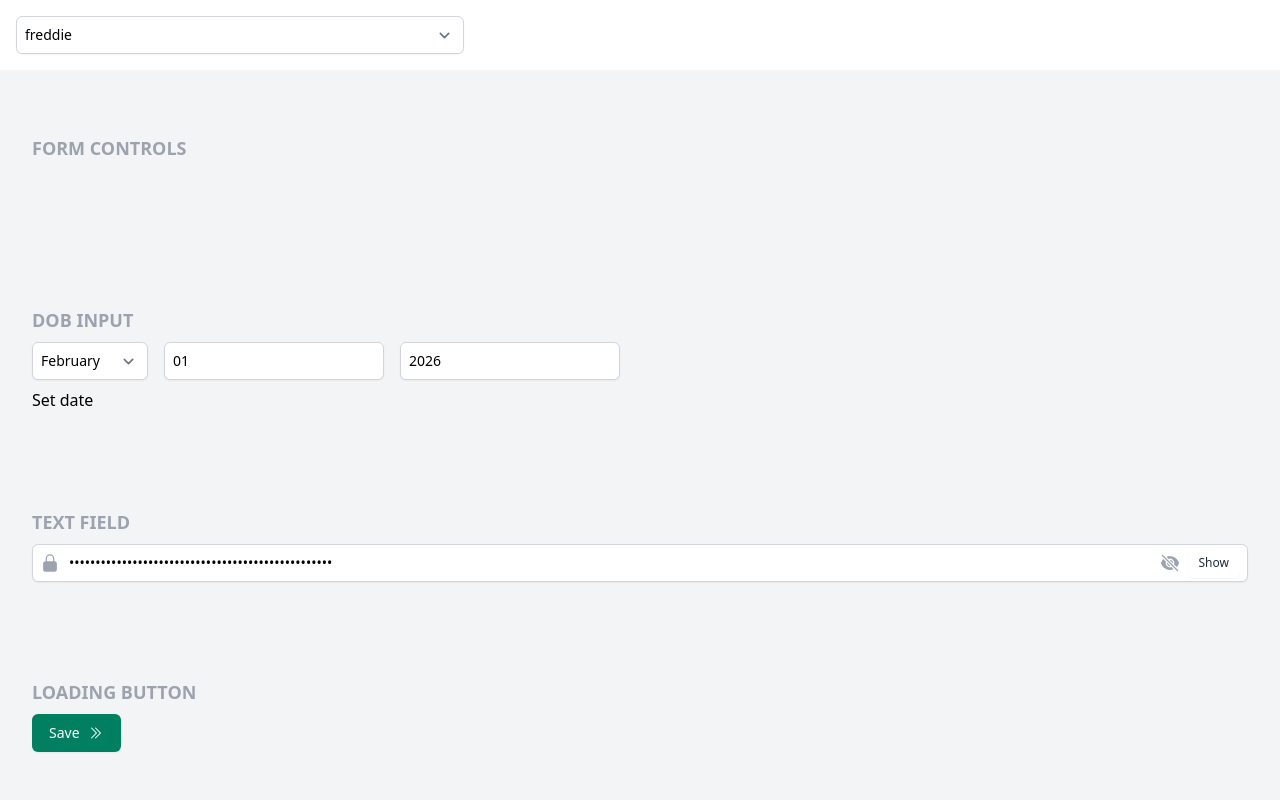
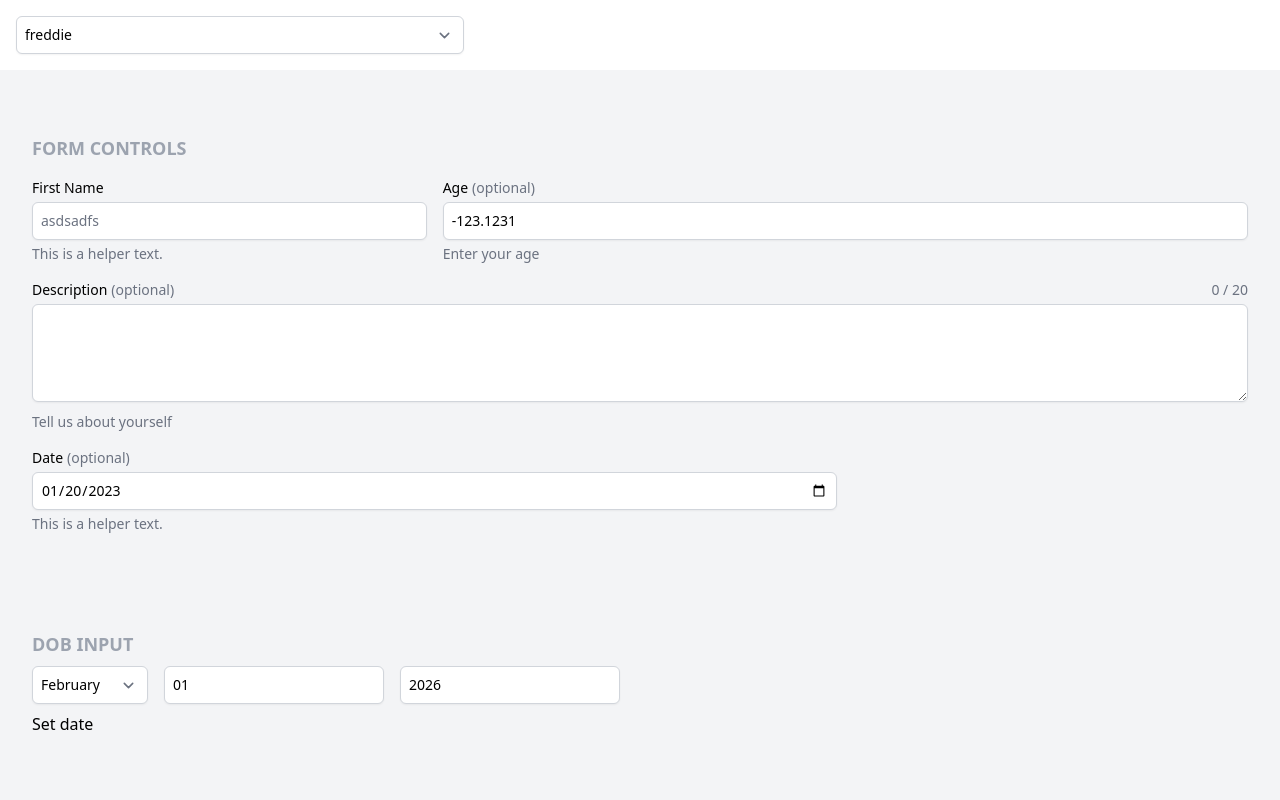
Before and after one commit to ericchernuka/atoms, a React (Vite) app: page / in a window 1280 px wide. Shown: the top 800 px of the page. Built offline with nearby package versions, Linux system fonts and the light colour scheme; what tailwindcss-radix would draw is missing.

Commit message:
feat: updates form error messages

```diff
--- a/plugin/brands.json
+++ b/plugin/brands.json
@@ -3,7 +3,8 @@
     "focused": "rgb(69, 143, 255)",
     "action-primary": "rgb(21, 27, 255)",
     "action-primary-hovered": "rgb(81, 86, 255)",
-    "action-primary-pressed": "rgb(81, 86, 255)"
+    "action-primary-pressed": "rgb(81, 86, 255)",
+    "critical-dark": "rgb(128, 0, 0)"
   },
   "freddie": {
     "focused": "rgb(0, 128, 96)",
--- a/src/forms/FormControl.tsx
+++ b/src/forms/FormControl.tsx
@@ -58,7 +58,7 @@ interface FormControlContext extends FormControlOptions {
 }
 
 type FormControlProviderContext = Omit<
-  ReturnType<typeof useFormControlProvider>,
+  ReturnType<typeof useFormControlProviderProps>,
   "getRootProps" | "htmlProps"
 >;
 
@@ -79,14 +79,14 @@ export const buildAccessibleIds = (id: string, prefixFallback?: boolean) => {
   };
 };
 
-const useFormControlProvider = (props: FormControlContext) => {
+const useFormControlProviderProps = (props: FormControlContext) => {
   const { id: idProp, required = true, isInvalid, disabled, readOnly } = props;
 
   // Generate all the required ids
   const uuid = useId();
   const { id, feedbackId, helpTextId, labelId } = buildAccessibleIds(
     idProp ?? uuid,
-    Boolean(idProp)
+    !Boolean(idProp)
   );
 
   /**
@@ -183,7 +183,7 @@ export interface FormControlProps
 
 export const FormControl = forwardRef<FormControlElement, FormControlProps>(
   function FormControl(props, forwardedRef) {
-    const context = useFormControlProvider(props);
+    const context = useFormControlProviderProps(props);
 
     return (
       <FormControlContext.Provider value={context}>
@@ -191,7 +191,9 @@ export const FormControl = forwardRef<FormControlElement, FormControlProps>(
           role="group"
           className={clsx("space-y-1", props.className)}
           ref={forwardedRef}
-        />
+        >
+          {props.children}
+        </div>
       </FormControlContext.Provider>
     );
   }
--- a/src/forms/FormErrorMessage.tsx
+++ b/src/forms/FormErrorMessage.tsx
@@ -23,7 +23,7 @@ export const FormErrorMessage = forwardRef<
     <div
       {...field?.getErrorMessageProps(props, ref)}
       className={clsx(
-        "text-red-500 sm:text-sm flex items-center",
+        "text-critical-dark sm:text-sm flex items-center",
         props.className
       )}
     />
```
